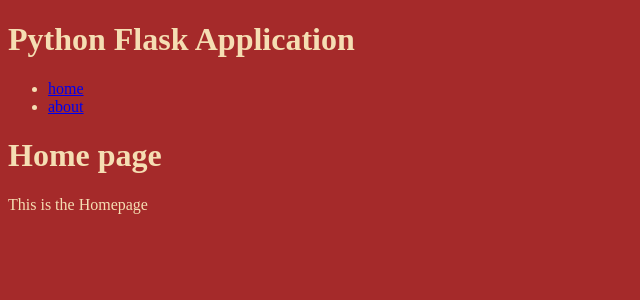
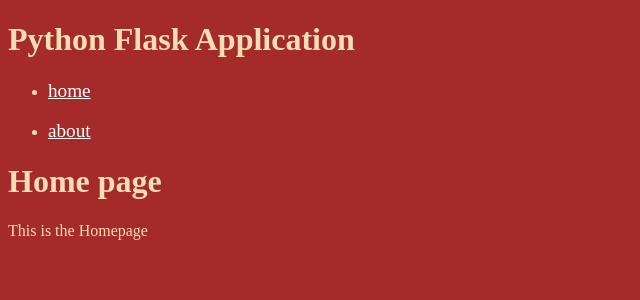
Before and after one commit to GoodnessOlawoore/flask-app, a Flask app: page / in a window 1280 px wide. Shown: the top 300 px of the page, without its empty margins (0-640 px from the left). Run offline with Flask 2, Linux system fonts and the light colour scheme.

Commit message:
initial commit

```diff
--- a/static/css/main.css
+++ b/static/css/main.css
@@ -2,3 +2,8 @@ body{
     background-color: brown;
     color: wheat;
 }
+
+a {
+    color: white;
+    font-size: larger;
+}
--- a/templates/layout.html
+++ b/templates/layout.html
@@ -10,6 +10,7 @@
                 <nav class="nav-bar">
                     <ul>
                         <li><a href="{{url_for('home')}}">home</a></li>
+                        <br>
                         <li><a href="{{url_for('about')}}">about</a></li>
                     </ul>
                 </nav>
```
